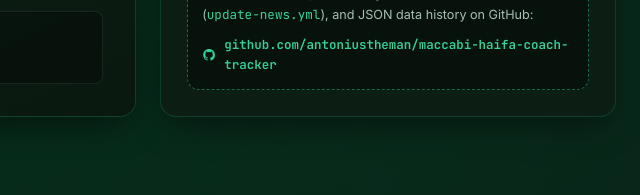
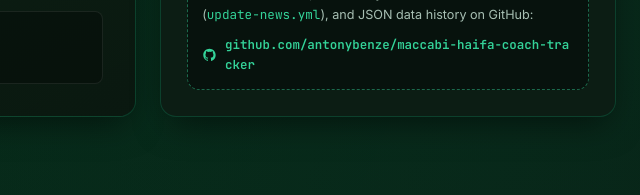
Before and after one commit to antonybenze/maccabi-haifa-coach-tracker, a plain HTML site: page index.html in a window 1280 px wide. Shown: the part 740-935 px from the top of the page, 640-1280 px from the left. Drawn offline with Linux system fonts and the light colour scheme.

Commit message:
chore: update GitHub repository links to antonybenze/maccabi-haifa-coach-tracker

```diff
--- a/app.js
+++ b/app.js
@@ -7,7 +7,7 @@
  * 4. On-demand live RSS wire supplement check for breaking Maccabi Haifa head coach headlines
  */
 
-const DEFAULT_REPO_SLUG = 'antoniustheman/maccabi-haifa-coach-tracker';
+const DEFAULT_REPO_SLUG = 'antonybenze/maccabi-haifa-coach-tracker';
 
 let newsData = null;
 let activeCandidateFilter = 'all';
--- a/index.html
+++ b/index.html
@@ -55,7 +55,7 @@
           <span>Check Update</span>
         </button>
         <!-- Prominent GitHub Repository Link in Website Header -->
-        <a id="header-github-link" href="https://github.com/antoniustheman/maccabi-haifa-coach-tracker" target="_blank" rel="noopener noreferrer" class="btn-github">
+        <a id="header-github-link" href="https://github.com/antonybenze/maccabi-haifa-coach-tracker" target="_blank" rel="noopener noreferrer" class="btn-github">
           <svg width="16" height="16" viewBox="0 0 24 24" fill="currentColor" aria-hidden="true"><path fill-rule="evenodd" clip-rule="evenodd" d="M12 2C6.477 2 2 6.484 2 12.017c0 4.425 2.865 8.18 6.839 9.504.5.092.682-.217.682-.483 0-.237-.008-.868-.013-1.703-2.782.605-3.369-1.343-3.369-1.343-.454-1.158-1.11-1.466-1.11-1.466-.908-.62.069-.608.069-.608 1.003.07 1.53 1.032 1.53 1.032.892 1.53 2.341 1.088 2.91.832.092-.647.35-1.088.636-1.338-2.22-.253-4.555-1.113-4.555-4.951 0-1.093.39-1.988 1.029-2.688-.103-.253-.446-1.272.098-2.65 0 0 .84-.27 2.75 1.026A9.564 9.564 0 0112 6.844c.85.004 1.705.115 2.504.337 1.909-1.296 2.747-1.027 2.747-1.027.546 1.379.202 2.398.1 2.651.64.7 1.028 1.595 1.028 2.688 0 3.848-2.339 4.695-4.566 4.943.359.309.678.92.678 1.855 0 1.338-.012 2.419-.012 2.747 0 .268.18.58.688.482A10.019 10.019 0 0022 12.017C22 6.484 17.522 2 12 2z"/></svg>
           <span>GitHub Repository</span>
         </a>
@@ -132,9 +132,9 @@
           <p class="repo-banner-text">
             View source code, twice-daily GitHub Action cron workflows (<code>update-news.yml</code>), and JSON data history on GitHub:
           </p>
-          <a id="card-github-link" href="https://github.com/antoniustheman/maccabi-haifa-coach-tracker" target="_blank" rel="noopener noreferrer" class="repo-url-link">
+          <a id="card-github-link" href="https://github.com/antonybenze/maccabi-haifa-coach-tracker" target="_blank" rel="noopener noreferrer" class="repo-url-link">
             <svg width="16" height="16" viewBox="0 0 24 24" fill="currentColor"><path fill-rule="evenodd" clip-rule="evenodd" d="M12 2C6.477 2 2 6.484 2 12.017c0 4.425 2.865 8.18 6.839 9.504.5.092.682-.217.682-.483 0-.237-.008-.868-.013-1.703-2.782.605-3.369-1.343-3.369-1.343-.454-1.158-1.11-1.466-1.11-1.466-.908-.62.069-.608.069-.608 1.003.07 1.53 1.032 1.53 1.032.892 1.53 2.341 1.088 2.91.832.092-.647.35-1.088.636-1.338-2.22-.253-4.555-1.113-4.555-4.951 0-1.093.39-1.988 1.029-2.688-.103-.253-.446-1.272.098-2.65 0 0 .84-.27 2.75 1.026A9.564 9.564 0 0112 6.844c.85.004 1.705.115 2.504.337 1.909-1.296 2.747-1.027 2.747-1.027.546 1.379.202 2.398.1 2.651.64.7 1.028 1.595 1.028 2.688 0 3.848-2.339 4.695-4.566 4.943.359.309.678.92.678 1.855 0 1.338-.012 2.419-.012 2.747 0 .268.18.58.688.482A10.019 10.019 0 0022 12.017C22 6.484 17.522 2 12 2z"/></svg>
-            <span id="repo-url-display">github.com/antoniustheman/maccabi-haifa-coach-tracker</span>
+            <span id="repo-url-display">github.com/antonybenze/maccabi-haifa-coach-tracker</span>
           </a>
         </div>
       </aside>
@@ -237,7 +237,7 @@
       <div class="footer-col footer-repo-box">
         <h4>GitHub Repository &amp; Source Code</h4>
         <p>Inspect the static site code, JSON feed data, and twice-daily GitHub Actions workflow:</p>
-        <a id="footer-github-link" href="https://github.com/antoniustheman/maccabi-haifa-coach-tracker" target="_blank" rel="noopener noreferrer" class="btn-github-footer">
+        <a id="footer-github-link" href="https://github.com/antonybenze/maccabi-haifa-coach-tracker" target="_blank" rel="noopener noreferrer" class="btn-github-footer">
           <svg width="18" height="18" viewBox="0 0 24 24" fill="currentColor"><path fill-rule="evenodd" clip-rule="evenodd" d="M12 2C6.477 2 2 6.484 2 12.017c0 4.425 2.865 8.18 6.839 9.504.5.092.682-.217.682-.483 0-.237-.008-.868-.013-1.703-2.782.605-3.369-1.343-3.369-1.343-.454-1.158-1.11-1.466-1.11-1.466-.908-.62.069-.608.069-.608 1.003.07 1.53 1.032 1.53 1.032.892 1.53 2.341 1.088 2.91.832.092-.647.35-1.088.636-1.338-2.22-.253-4.555-1.113-4.555-4.951 0-1.093.39-1.988 1.029-2.688-.103-.253-.446-1.272.098-2.65 0 0 .84-.27 2.75 1.026A9.564 9.564 0 0112 6.844c.85.004 1.705.115 2.504.337 1.909-1.296 2.747-1.027 2.747-1.027.546 1.379.202 2.398.1 2.651.64.7 1.028 1.595 1.028 2.688 0 3.848-2.339 4.695-4.566 4.943.359.309.678.92.678 1.855 0 1.338-.012 2.419-.012 2.747 0 .268.18.58.688.482A10.019 10.019 0 0022 12.017C22 6.484 17.522 2 12 2z"/></svg>
           <span id="footer-repo-text">View Repository on GitHub</span>
         </a>
```
